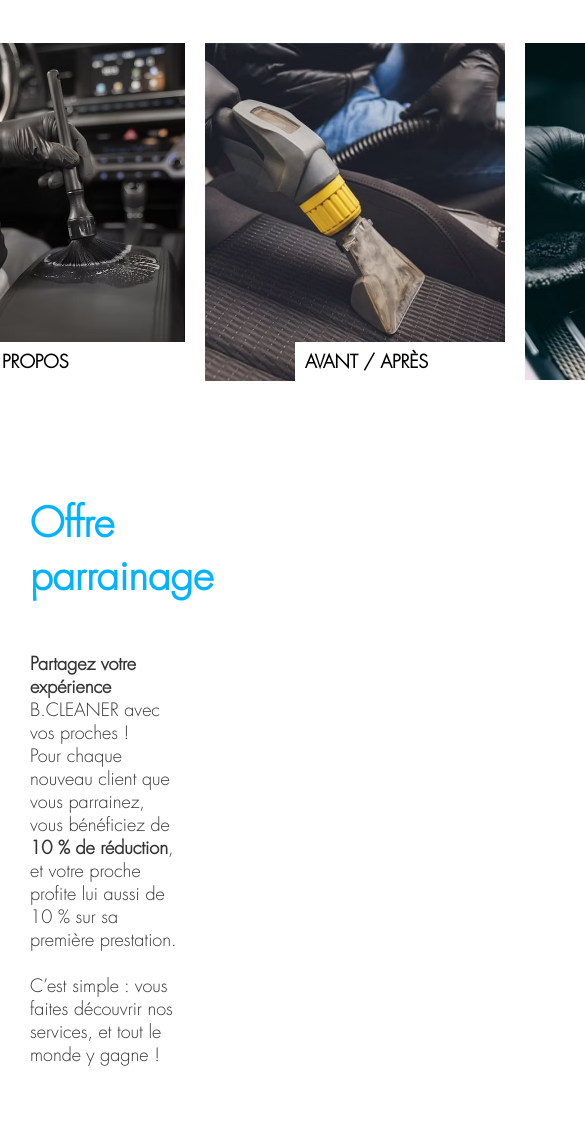
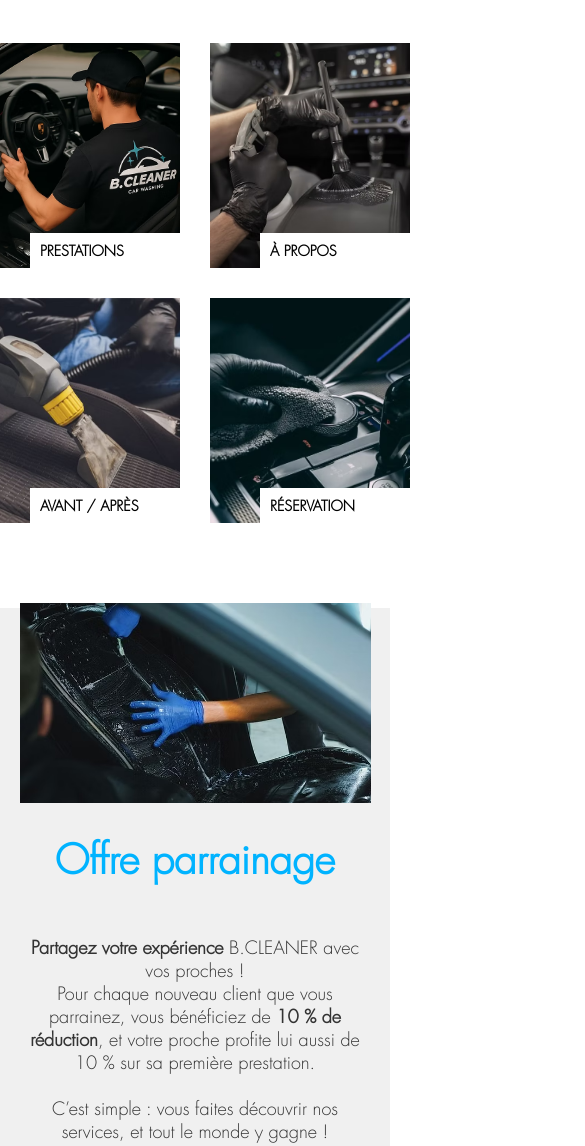
Before and after one commit to bleudiam-debug/test.github.io, a plain HTML site: page index.html in a window 390 px wide. Shown: the part 899-2045 px from the top of the page, 585 px wide, since content can reach past the window. Drawn offline with Linux system fonts and the light colour scheme; a web font is replaced by a local one.

Commit message:
Update style.css

```diff
--- a/style/style.css
+++ b/style/style.css
@@ -208,7 +208,7 @@ h1 {
   font-size: 18px;
   color: #333;
   width: 400px;
-  padding-right: 250px;
+
   z-index: 1; /* devant le background */
 }
 
@@ -222,7 +222,7 @@ h1 {
 }
 
 .image_parrainage img {
-  width: 60%;
+  width: 350px;
   height: 100%;
   object-fit: cover;
 }
@@ -305,12 +305,101 @@ footer {
     left: 0%;
   }
   .icone_fleche {
-  position: absolute;
-  bottom: 20%;
+    position: absolute;
+    bottom: 20%;
 
-  width: 50px;
-  height: auto;
-  animation: bounce 2s infinite;
+    width: 50px;
+    height: auto;
+    animation: bounce 2s infinite;
+  }
+  .image_cliquable {
+    display: grid;
+    grid-template-columns: repeat(2, 1fr); /* 2 colonnes */
+    justify-items: center;
+    align-items: center;
+    gap: 30px;
+    padding: 40px 10%;
+  }
+
+  .image_link img {
+    width: 100%;
+    max-width: 220px;
+    height: auto;
+  }
+
+  .texte_image {
+    font-size: 0.9rem;
+    left: 25%;
+  }
 }
 
+@media (max-width: 1335px) {
+  .image_link img {
+    display: block;
+    width: 250px;
+    transition: 0.3s ease;
+  }
 }
+
+@media (max-width: 1100px) {
+  .image_link img {
+    display: block;
+    width: 200px;
+    transition: 0.3s ease;
+  }
+}
+@media (max-width: 1164px) {
+  .offre_parrainage {
+    flex-direction: column;
+    align-items: center;
+    text-align: center;
+    justify-content: center;
+    padding: 40px 5%;
+    margin: 0 auto;
+    position: relative;
+  }
+  .offre_parrainage::before {
+    left: 0;
+    top: 50%;
+    bottom: 0;
+    right: 0;
+    height: 500px;
+    width: 100%;
+    transform: translateY(-50%);
+    padding-top: 50px;
+  }
+  .texte_parrainage {
+    width: 100%;
+    flex: none;
+    margin-bottom: 20px;
+  }
+  .image_parrainage {
+    width: 100%;
+    display: flex;
+    justify-content: center; /* centre l’image horizontalement */
+    overflow: hidden;
+  }
+  .image_parrainage img {
+    width: 100%; /* ✅ quasi toute la largeur de la page */
+    height: 200px; /* ✅ hauteur modifiable selon ton besoin */
+    object-fit: cover; /* garde les proportions sans déformation */
+    display: block;
+  }
+}
+
+@media (max-width: 888px) {
+  .footer_reseaux {
+    text-align: center;
+    margin-top: 100px;
+    margin-bottom: 200px;
+    margin-left: 50px;
+    margin-right: 50px;
+  }
+  .footer_reseaux .social_media_icons {
+    display: flex; /* permet de manipuler les icônes */
+    justify-content: center; /* centre les icônes horizontalement */
+    gap: 20px; /* espace entre les icônes */
+    margin-top: 100px; /* petit espace au-dessus */
+    transform: scale(2);
+  }
+}
```
